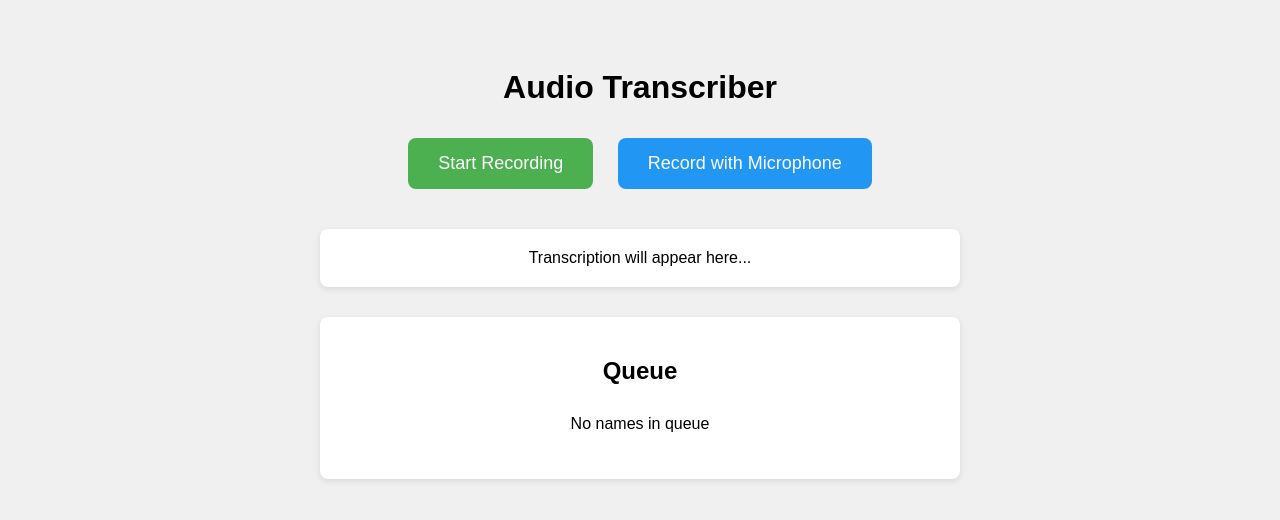
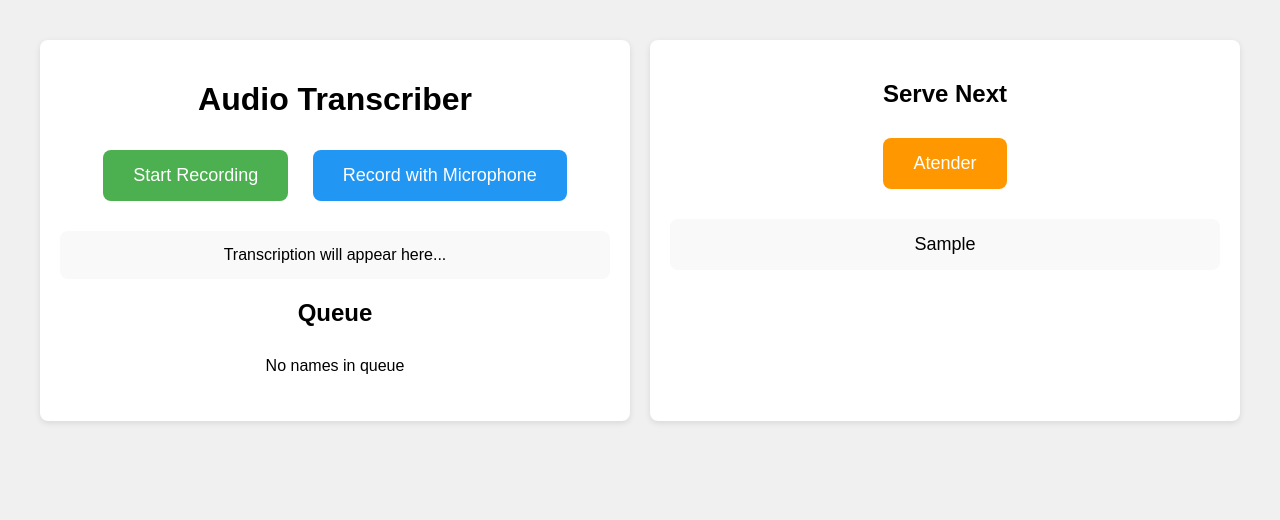
Before and after one commit to notwtorres/queue_excersice, a Flask app: template templates/index.html in a window 1280 px wide. Shown: the top 520 px of the page. Run offline with Flask 3, Linux system fonts and the light colour scheme; the template is opened without the code that fills it: most values are stand-ins (such as "Sample title", 1, 10 or a date in 2020); data that the repository does not hold is empty.

Commit message:
front end de la parte de atender, tiene fallos al mostrar el siguiente

```diff
--- a/app.py
+++ b/app.py
@@ -1,4 +1,4 @@
-from flask import Flask, render_template, request, jsonify
+from flask import Flask, render_template, request, jsonify, redirect, url_for
 import speech_recognition as sr
 import os
 from pydub import AudioSegment
@@ -8,7 +8,7 @@ from controllers.personsHandler import PersonHandler
 from transcriptor import transcribe_audio
 
 # Explicitly set FFmpeg path
-AudioSegment.converter = r"C:\\ffmpeg-7.1.1-essentials_build\\bin\\ffmpeg.exe"  # Adjust to C:\ffmpeg\ffmpeg.exe if no bin folder
+AudioSegment.converter = r"C:\\ffmpeg-7.1.1-essentials_build\\bin\\ffmpeg.exe"  # Update to your actual path
 
 app = Flask(__name__)
 
@@ -21,11 +21,21 @@ person_handler = PersonHandler()
 
 UPLOAD_FOLDER = 'Uploads'
 if not os.path.exists(UPLOAD_FOLDER):
-    os.makedirs(UPLOAD_FOLDER)
+    try:
+        os.makedirs(UPLOAD_FOLDER)
+        logger.info(f"Created Uploads folder: {UPLOAD_FOLDER}")
+    except PermissionError as e:
+        logger.error(f"Failed to create Uploads folder: {e}")
+        raise
 app.config['UPLOAD_FOLDER'] = UPLOAD_FOLDER
 
+@app.route('/serve')
+def serve():
+    person_handler.serve_person()
+    return redirect(url_for('index'))
 @app.route('/')
 def index():
+    next_person = person_handler.show_next_person()
     return render_template('index.html')
 
 @app.route('/transcribe', methods=['POST'])
@@ -40,6 +50,11 @@ def transcribe():
     wav_path = webm_path.replace('.webm', '.wav')
 
     try:
+        # Check write permissions
+        if not os.access(app.config['UPLOAD_FOLDER'], os.W_OK):
+            logger.error(f"No write permission for Uploads folder: {UPLOAD_FOLDER}")
+            return jsonify({'error': 'No write permission for Uploads folder'}), 500
+
         audio_file.save(webm_path)
         logger.info(f"📥 Received and saved file: {webm_path}")
 
@@ -50,7 +65,7 @@ def transcribe():
             logger.info(f"✅ Converted to WAV: {wav_path}")
         except Exception as e:
             logger.error(f"Audio conversion failed: {str(e)}")
-            raise Exception(f"Audio conversion failed, ensure ffmpeg is installed: {str(e)}")
+            raise Exception(f"Audio conversion failed, ensure ffmpeg is accessible: {str(e)}")
 
         # Transcribe with speech_recognition
         recognizer = sr.Recognizer()
@@ -69,6 +84,9 @@ def transcribe():
             'queue': [str(p) for p in queue]
         })
 
+    except PermissionError as e:
+        logger.error(f"Permission error: {e}")
+        return jsonify({'error': f'Permission error: {e}'}), 500
     except sr.UnknownValueError:
         logger.warning("Speech was not understood")
         return jsonify({'error': 'Could not understand the audio'}), 400
@@ -85,8 +103,10 @@ def transcribe():
                 if os.path.exists(f):
                     os.remove(f)
                     logger.info(f"🧹 Deleted: {f}")
+            except PermissionError as e:
+                logger.error(f"Failed to delete {f}: {e}")
             except Exception as e:
-                logger.error(f"Failed to delete {f}: {str(e)}")
+                logger.error(f"Failed to delete {f}: {e}")
 
 @app.route('/mic_transcribe', methods=['POST'])
 def mic_transcribe():
@@ -110,5 +130,18 @@ def get_queue():
     queue = person_handler.get_queue()
     return jsonify({'queue': [str(p) for p in queue]})
 
+@app.route('/serve', methods=['POST'])
+def serve_person():
+    try:
+        person = person_handler.serve_person()
+        queue = person_handler.get_queue()
+        return jsonify({
+            'served': str(person) if person else None,
+            'queue': [str(p) for p in queue]
+        })
+    except Exception as e:
+        logger.error(f"Serve error: {e}")
+        return jsonify({'error': f'Serve error: {e}'}), 500
+
 if __name__ == '__main__':
     app.run(debug=True)
--- a/templates/index.html
+++ b/templates/index.html
@@ -6,9 +6,24 @@
     <style>
         body {
             font-family: sans-serif;
-            text-align: center;
             padding: 40px;
             background-color: #f0f0f0;
+            margin: 0;
+        }
+        .container {
+            display: flex;
+            justify-content: space-between;
+            max-width: 1200px;
+            margin: 0 auto;
+            gap: 20px;
+        }
+        .box {
+            flex: 1;
+            background-color: white;
+            padding: 20px;
+            border-radius: 8px;
+            box-shadow: 0 2px 6px rgba(0,0,0,0.1);
+            text-align: center;
         }
         .button {
             padding: 15px 30px;
@@ -31,25 +46,17 @@
         #micButton.recording {
             background-color: #f44336;
         }
+        #serveButton {
+            background-color: #FF9800;
+        }
         #transcription {
-            margin-top: 30px;
-            background-color: white;
-            padding: 20px;
+            margin-top: 20px;
+            padding: 15px;
             border-radius: 8px;
-            max-width: 600px;
-            margin-left: auto;
-            margin-right: auto;
-            box-shadow: 0 2px 6px rgba(0,0,0,0.1);
+            background-color: #f9f9f9;
         }
         #queueBox {
-            margin-top: 30px;
-            background-color: white;
-            padding: 20px;
-            border-radius: 8px;
-            max-width: 600px;
-            margin-left: auto;
-            margin-right: auto;
-            box-shadow: 0 2px 6px rgba(0,0,0,0.1);
+            margin-top: 20px;
         }
         #queueBox ul {
             list-style: none;
@@ -62,9 +69,23 @@
         #queueBox li:last-child {
             border-bottom: none;
         }
+        #nextPerson {
+            margin-top: 20px;
+            padding: 15px;
+            border-radius: 8px;
+            background-color: #f9f9f9;
+            font-size: 18px;
+        }
+        @media (max-width: 800px) {
+            .container {
+                flex-direction: column;
+            }
+        }
     </style>
 </head>
 <body>
+    <div class="container">
+        <div class="box">
             <h1>Audio Transcriber</h1>
             <button id="recordButton" class="button">Start Recording</button>
             <button id="micButton" class="button">Record with Microphone</button>
@@ -73,6 +94,19 @@
                 <h2>Queue</h2>
                 <ul id="queueList"></ul>
             </div>
+        </div>
+        <div class="box">
+            <h2>Serve Next</h2>
+            <form action="/serve">
+                <button type="submit" id="serveButton" class="button">Atender</button>
+            </form>
+            {% if next_person %}
+                <p id="nextPerson">{{next_person}}</p>
+            {% else %}
+                <p id ="nextPerson">The queue is empty</p>
+            {% endif %}
+        </div>
+    </div>
 
     <script src="{{ url_for('static', filename='script.js') }}"></script>
 </body>
```
Lines whose indentation alone changed are shown as unchanged.
